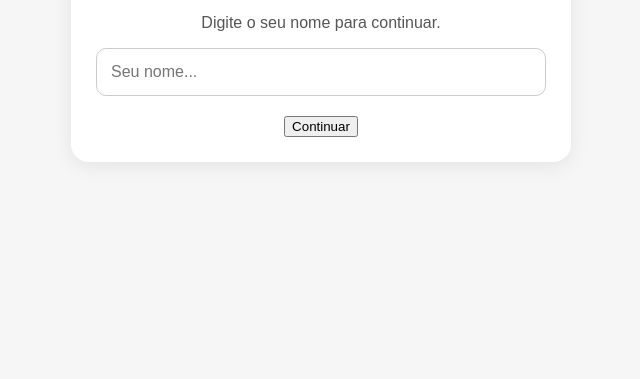
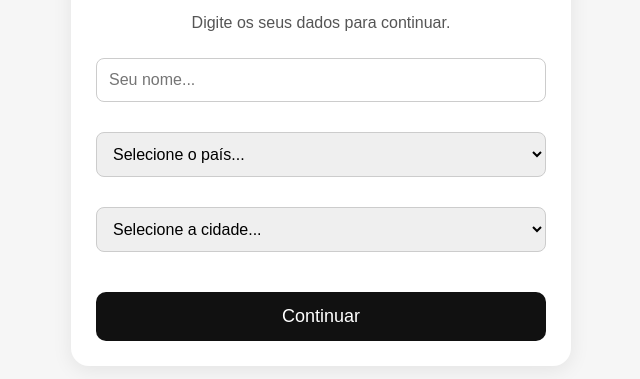
Before and after one commit to AraoSassa26/Longe-da-Zona-de-Conforto, a plain HTML site: page index.html in a window 1280 px wide. Shown: the part 117-496 px from the top of the page, without its empty margins (319-959 px from the left). Drawn offline with Linux system fonts and the light colour scheme.

Commit message:
Update index.html

```diff
--- a/index.html
+++ b/index.html
@@ -5,8 +5,31 @@
     <meta name="viewport" content="width=device-width, initial-scale=1.0" />
     <title>Bem-vindo</title>
 
-    <!-- CSS -->
     <link rel="stylesheet" href="css/style.css">
+
+    <style>
+        .input, select {
+            width: 100%;
+            padding: 12px;
+            margin-top: 10px;
+            border-radius: 8px;
+            border: 1px solid #ccc;
+            font-size: 16px;
+        }
+
+        .btn {
+            margin-top: 20px;
+            padding: 14px;
+            width: 100%;
+            background: #111;
+            color: white;
+            border: none;
+            border-radius: 10px;
+            font-size: 18px;
+            cursor: pointer;
+            transition: 0.2s;
+        }
+    </style>
 </head>
 <body>
 
@@ -14,36 +37,84 @@
 
         <h1 class="titulo">Bem-vindo!</h1>
 
-        <p class="descricao">
-            Digite o seu nome para continuar.
-        </p>
+        <p class="descricao">Digite os seus dados para continuar.</p>
 
-        <input
-            type="text"
-            id="nome"
-            placeholder="Seu nome..."
-            class="input"
-        >
+        <input id="nome" class="input" type="text" placeholder="Seu nome...">
 
-        <button class="btn" onclick="continuar()">
-            Continuar
-        </button>
+        <select id="pais" class="input" onchange="carregarCidades()">
+            <option value="">Selecione o país...</option>
+            <option value="Angola">Angola</option>
+            <option value="Brasil">Brasil</option>
+            <option value="Cabo Verde">Cabo Verde</option>
+            <option value="Guiné-Bissau">Guiné-Bissau</option>
+            <option value="Guiné Equatorial">Guiné Equatorial</option>
+            <option value="Moçambique">Moçambique</option>
+            <option value="Portugal">Portugal</option>
+            <option value="São Tomé e Príncipe">São Tomé e Príncipe</option>
+            <option value="Timor-Leste">Timor-Leste</option>
+        </select>
+
+        <select id="cidade" class="input">
+            <option value="">Selecione a cidade...</option>
+        </select>
+
+        <button class="btn" onclick="continuar()">Continuar</button>
 
     </div>
 
 <script>
+const cidadesPorPais = {
+    "Angola": ["Luanda", "Benguela", "Lubango", "Huambo"],
+    "Brasil": ["São Paulo", "Rio de Janeiro", "Brasília", "Salvador"],
+    "Cabo Verde": ["Praia", "Mindelo"],
+    "Guiné-Bissau": ["Bissau"],
+    "Guiné Equatorial": ["Malabo", "Bata"],
+    "Moçambique": ["Maputo", "Beira", "Nampula"],
+    "Portugal": ["Lisboa", "Porto", "Coimbra"],
+    "São Tomé e Príncipe": ["São Tomé", "Santo António"],
+    "Timor-Leste": ["Díli", "Baucau"]
+};
+
+function carregarCidades() {
+    const pais = document.getElementById("pais").value;
+    const cidadeSelect = document.getElementById("cidade");
+
+    cidadeSelect.innerHTML = "<option value=''>Selecione a cidade...</option>";
+
+    if (cidadesPorPais[pais]) {
+        cidadesPorPais[pais].forEach(c => {
+            const option = document.createElement("option");
+            option.value = c;
+            option.textContent = c;
+            cidadeSelect.appendChild(option);
+        });
+    }
+}
+
 function continuar() {
     const nome = document.getElementById("nome").value.trim();
+    const pais = document.getElementById("pais").value;
+    const cidade = document.getElementById("cidade").value;
 
-            if (!nome) {
-                alert("Por favor, digite o seu nome.");
+    if (!nome || !pais || !cidade) {
+        alert("Preencha todos os campos.");
         return;
     }
 
-            // Guardar o nome para usar nas outras páginas
+    // Salvar localmente (opcional)
     localStorage.setItem("visitante", nome);
 
-            // Redireciona
+    // Enviar para o Google Sheets
+    fetch("https://script.google.com/macros/s/AKfycbwyiPvsmdauJKEtcWmhetiW3oc-4ZweNTIXudODcLUepLs1_EuJamlxgE93yQ0kz8Ba/exec", {
+        method: "POST",
+        body: new URLSearchParams({
+            nome,
+            pais,
+            cidade
+        })
+    });
+
+    // Redirecionar
     window.location.href = "livro.html";
 }
 </script>
```
Lines whose indentation alone changed are shown as unchanged.
